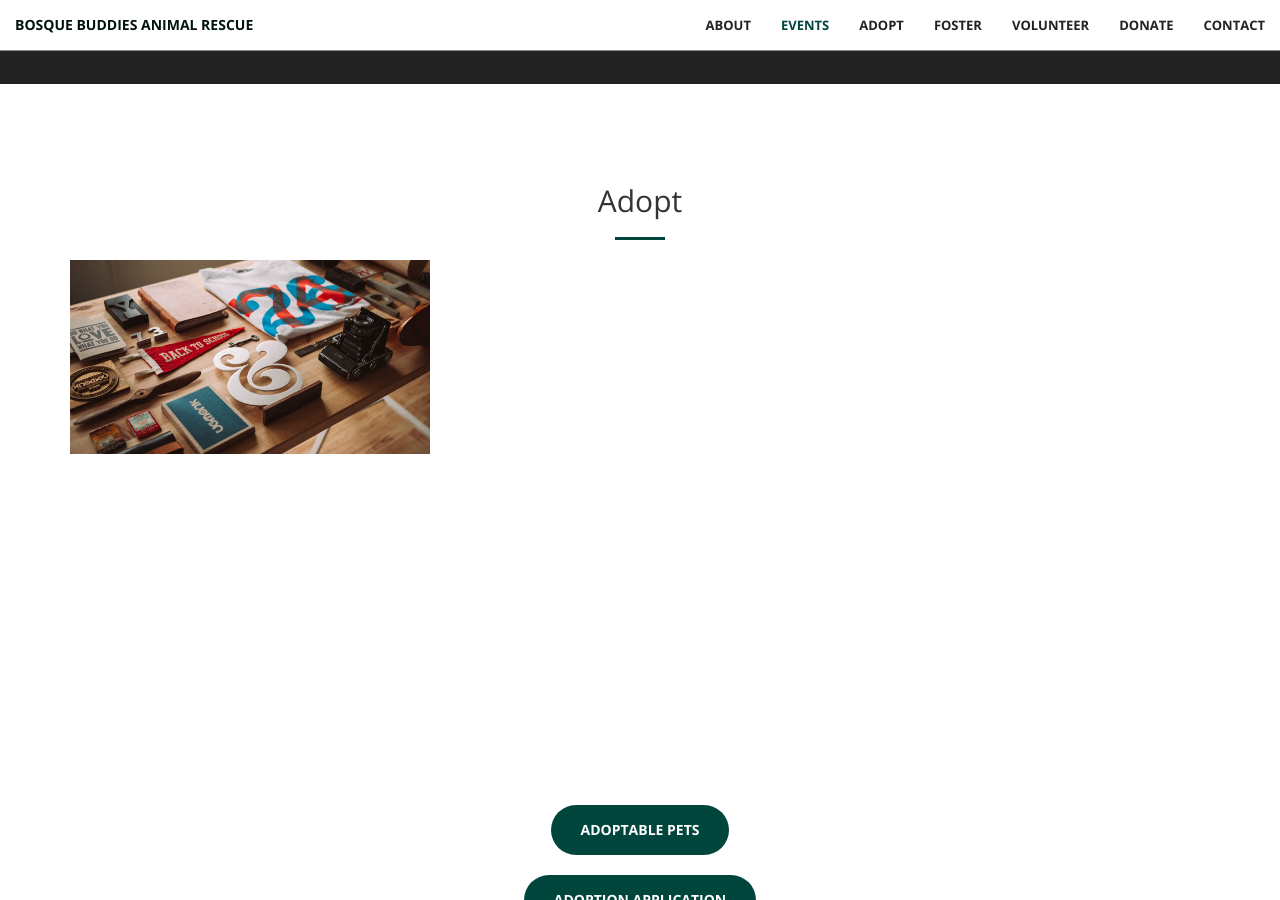
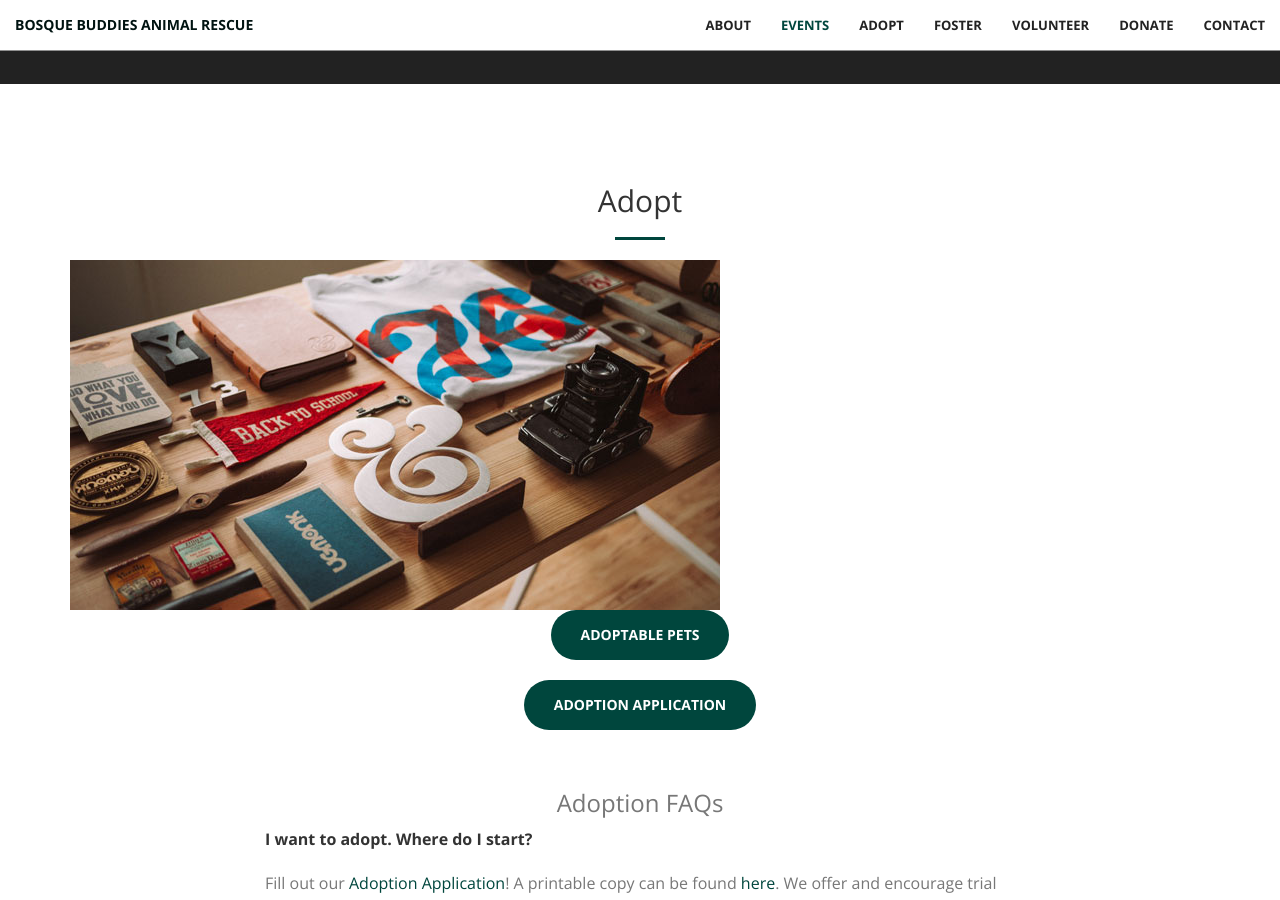
Before and after one commit to bbanimalrescue/bbanimalrescue.github.io, a Jekyll site: the page built from index.html, in a window 1280 px wide and 900 px high, scrolled down 2081 px. Built offline with Jekyll 4.4.1, drawn with Linux system fonts in a browser that asks for light colours.

```diff
--- a/_includes/adopt.html
+++ b/_includes/adopt.html
@@ -7,10 +7,10 @@
             </div>
         </div>
         <div class="row">
-            <div class="col-lg-4 col-sm-6">
+            <div class="col-lg-8">
                 <img src="img/portfolio/1.jpg" class="img-responsive" alt="">
             </div>
-            <div class="col-lg-8 col-lg-offset-2 text-center" style="padding-top: 30%;">
+            <div class="col-lg-8 col-lg-offset-2 text-center" style="justify-content: space-evenly;">
                 <p><a href="https://www.adoptapet.com/shelter/231369-bosque-buddies-animal-rescue-bernalillo-new-mexico" target="_blank" rel="noopener noreferrer" class="btn btn-primary btn-xl page-scroll">Adoptable Pets</a></p>
                 <p><a href="https://docs.google.com/forms/d/e/1FAIpQLSfp7Vo-kmVAjhwU5DoB7XEEHFd_yw1Mg6Rz-8kG4OtxolPiTw/viewform" target="_blank" rel="noopener noreferrer" class="btn btn-primary btn-xl page-scroll">Adoption Application</a></p>
             </div>
```
